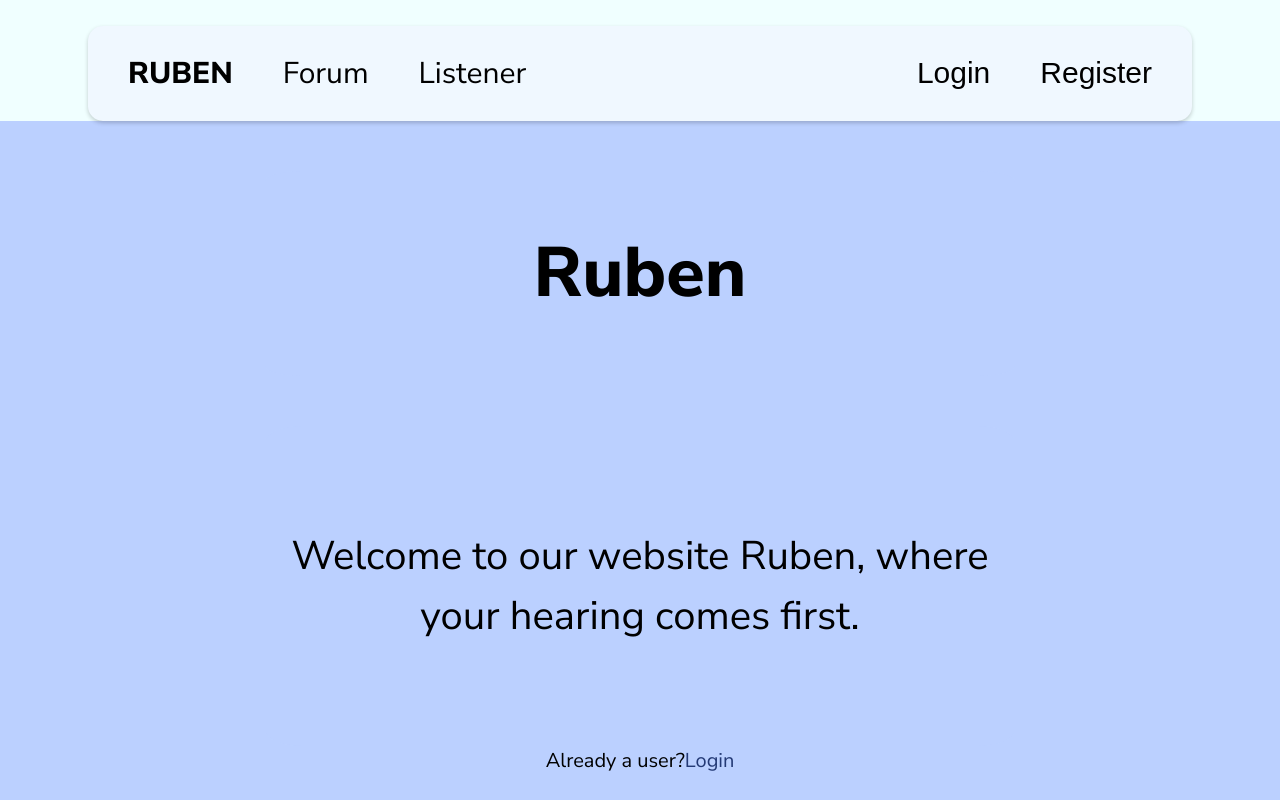
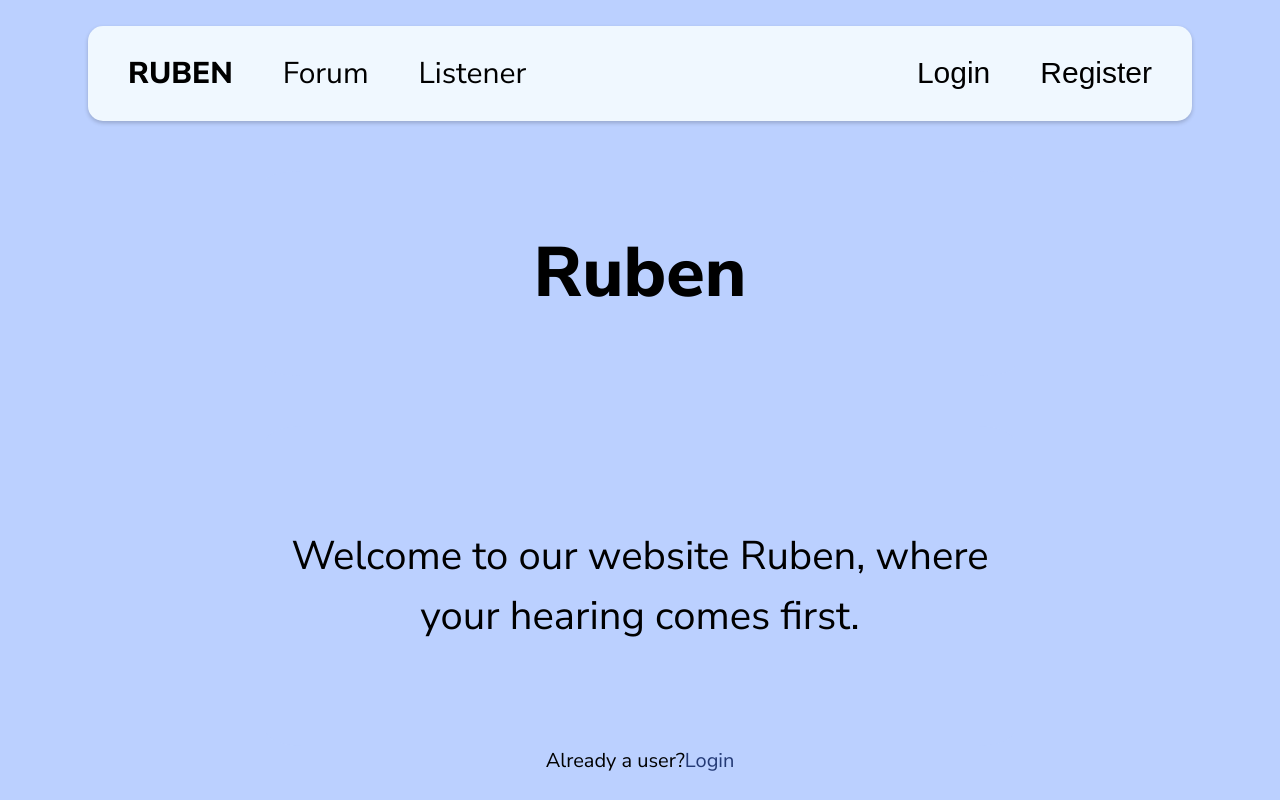
Before and after one commit to HearingHealthApp/Ruben, a React (Vite) app in the folder ear-health-project-ui/: page / in a window 1280 px wide. Shown: the top 800 px of the page. Built offline with nearby package versions, Linux system fonts and the light colour scheme; a web font is replaced by a local one.

Commit message:
Fixed user profile setter when registering

```diff
--- a/ear-health-project-ui/src/components/Navbar/Navbar.css
+++ b/ear-health-project-ui/src/components/Navbar/Navbar.css
@@ -12,14 +12,12 @@
 .navbar-container{
   display: flex;
   justify-content: center;
-  background-color: azure;
   width: 100%;
 }
 
 header{
   display: flex;
   justify-content: center;
-  background-color: azure;
   width: 100%;
 }
 
--- a/ear-health-project-ui/src/components/RegisterDoctor/RegisterDoctor.jsx
+++ b/ear-health-project-ui/src/components/RegisterDoctor/RegisterDoctor.jsx
@@ -3,7 +3,7 @@ import { useNavigate } from "react-router-dom";
 import ApiClient from "../../services/apiClient.JS";
 import "./RegisterDoctor.css";
 
-const RegisterDoctor = ({ loginHandler, userUpdater }) => {
+const RegisterDoctor = ({ loginHandler, userUpdater , setProfileImageKey}) => {
   //useState variables for the individual input types
   const [email, setEmail] = useState("");
   const [firstName, setFirstName] = useState("");
@@ -40,6 +40,7 @@ const RegisterDoctor = ({ loginHandler, userUpdater }) => {
 
     if (data?.user) {
       userUpdater(data.user);
+      setProfileImageKey(data.user.image)
       ApiClient.setToken(data.token);
       loginHandler();
       navigate("/");
--- a/ear-health-project-ui/src/components/RegisterPage/RegisterPage.jsx
+++ b/ear-health-project-ui/src/components/RegisterPage/RegisterPage.jsx
@@ -3,7 +3,7 @@ import { useNavigate, Link } from "react-router-dom";
 import ApiClient from "../../services/apiClient.JS";
 import "./RegisterPage.css";
 
-const RegisterPage = ({ loginHandler, userUpdater }) => {
+const RegisterPage = ({ loginHandler, userUpdater, setProfileImageKey}) => {
   //useState variables for the individual input types
   const [email, setEmail] = useState("");
   const [firstName, setFirstName] = useState("");
@@ -38,6 +38,7 @@ const RegisterPage = ({ loginHandler, userUpdater }) => {
     if (data?.user) {
       userUpdater(data.user);
       ApiClient.setToken(data.token);
+      setProfileImageKey(data.user.image)
       loginHandler();
       navigate("/");
     }
```
